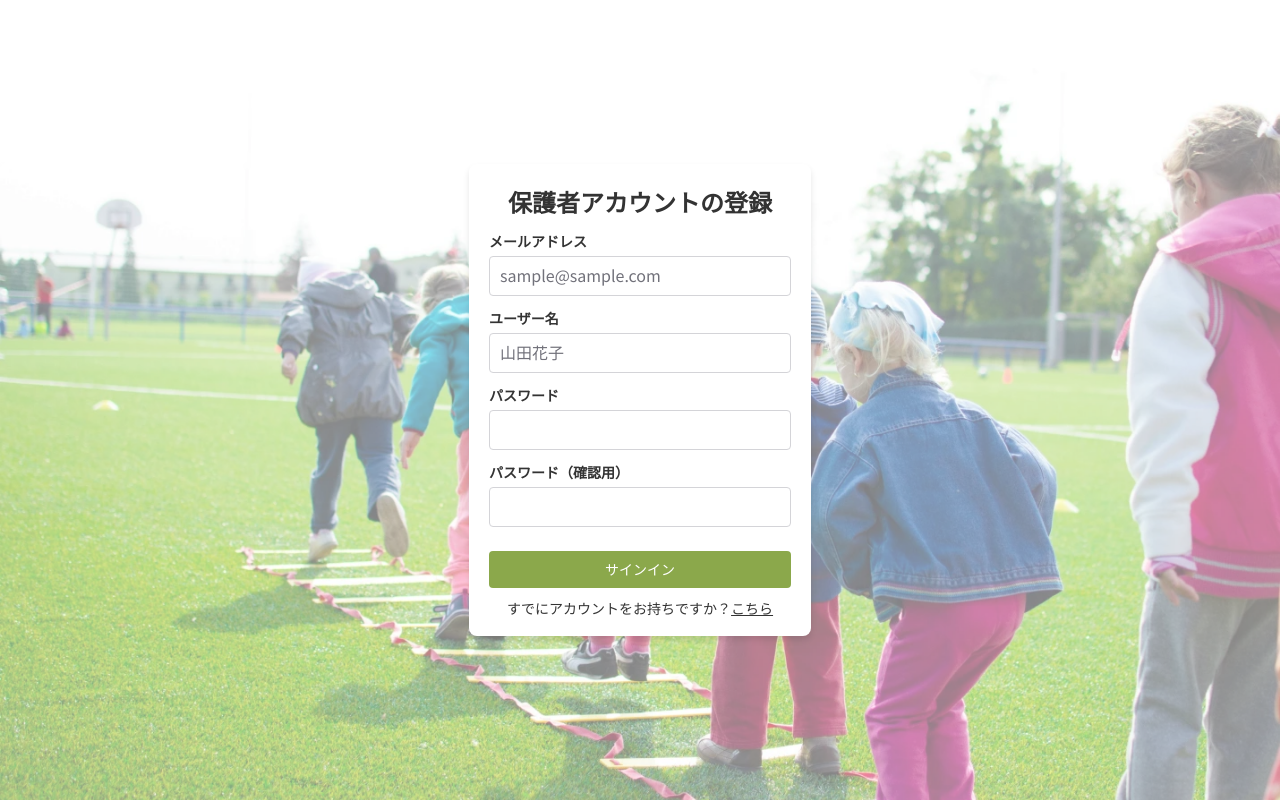
After one commit to RareTECH-I-Spring25/MyChat, a Flask app: template ChatApp/templates/auth/signup-parent.html in a window 1280 px wide. The commit adds this page. Run offline with Flask 3, Linux system fonts and the light colour scheme; the template is opened without the code that fills it, so the values that code supplies are empty.

Commit message:
親サインアップ画面の追加

```diff
--- a/ChatApp/static/css/auth.css
+++ b/ChatApp/static/css/auth.css
@@ -41,6 +41,15 @@
 .logo__title {
 	font-size: 30px;
 	font-weight: bold;
+}
+
+.signup__title {
+	font-size: 24px;
+	font-style: normal;
+	font-weight: 700;
+	line-height: normal;
+	display: flex;
+	justify-content: center;
 }
 
 .login__user-type {
@@ -105,7 +114,7 @@
 .login__label {
 	font-size: 14px;
 	font-style: normal;
-	font-weight: normal;
+	font-weight: 700;
 	line-height: 150%
 }
 
--- a/ChatApp/static/css/common.css
+++ b/ChatApp/static/css/common.css
@@ -18,6 +18,10 @@
 	font-family: "Noto Sans JP", sans-serif;
 }
 
+.bg-main {
+	background-color: var(--color-bg-main);
+}
+
 .submit-btn {
 	width: 100%;
 	padding: 10px 16px;
--- /dev/null
+++ b/ChatApp/templates/auth/signup-parent.html
@@ -0,0 +1,46 @@
+{% extends 'base.html' %}
+{% block title %}
+<title>ログイン</title>
+{% endblock %}
+
+{% block body %}
+<div class="login">
+	<div class="login__container">
+		<p class="signup__title">保護者アカウントの登録</p>
+		<form class="login__form" action="/signup/parent" method="post">
+			<div class="login__form-group">
+				<label for="email" class="login__label">メールアドレス</label>
+				<input type="email" id="email" name="email" class="login__input" placeholder="sample@sample.com" value="{{ email }}">
+			</div>
+			<div class="login__form-group">
+				<label for="parent_user_name" class="login__label">ユーザー名</label>
+				<input type="test" id="parent_user_name" name="parent_user_name" class="login__input" placeholder="山田花子" value="{{ parent_user_name }}">
+			</div>
+			<div class="login__form-group">
+				<label for="password" class="login__label">パスワード</label>
+				<input type="password" id="password" name="password" class="login__input">
+			</div>
+			<div class="login__form-group">
+				<label for="password_confirmation" class="login__label">パスワード（確認用）</label>
+				<input type="password" id="password_confirmation" name="password_confirmation" class="login__input">
+			</div>
+			{% with messages = get_flashed_messages() %}
+				{% if messages %}
+					<div class="flash-messages">
+						{% for message in messages %}
+							<div class="flash-message">
+								{{ message }}
+							</div>
+						{% endfor %}
+					</div>
+				{% endif %}
+			{% endwith %}
+			<button type="submit" class="login__submit-btn submit-btn hover">サインイン</button>
+		</form>
+
+		<div class="login__links">
+			<p href="#" class="login__link login__link--register">すでにアカウントをお持ちですか？<a href="/login" class="login__link-text hover">こちら</a></p>
+		</div>
+	</div>
+</div>
+{% endblock %}
```
